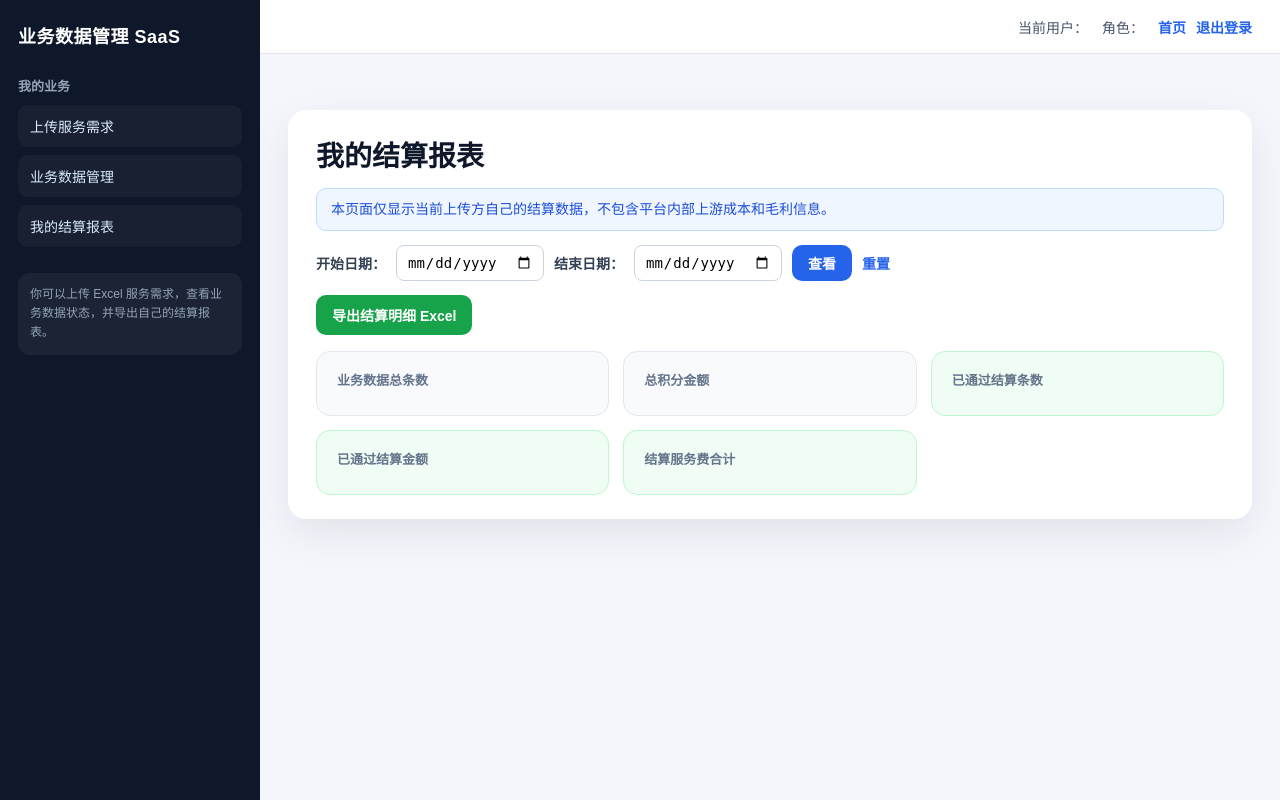
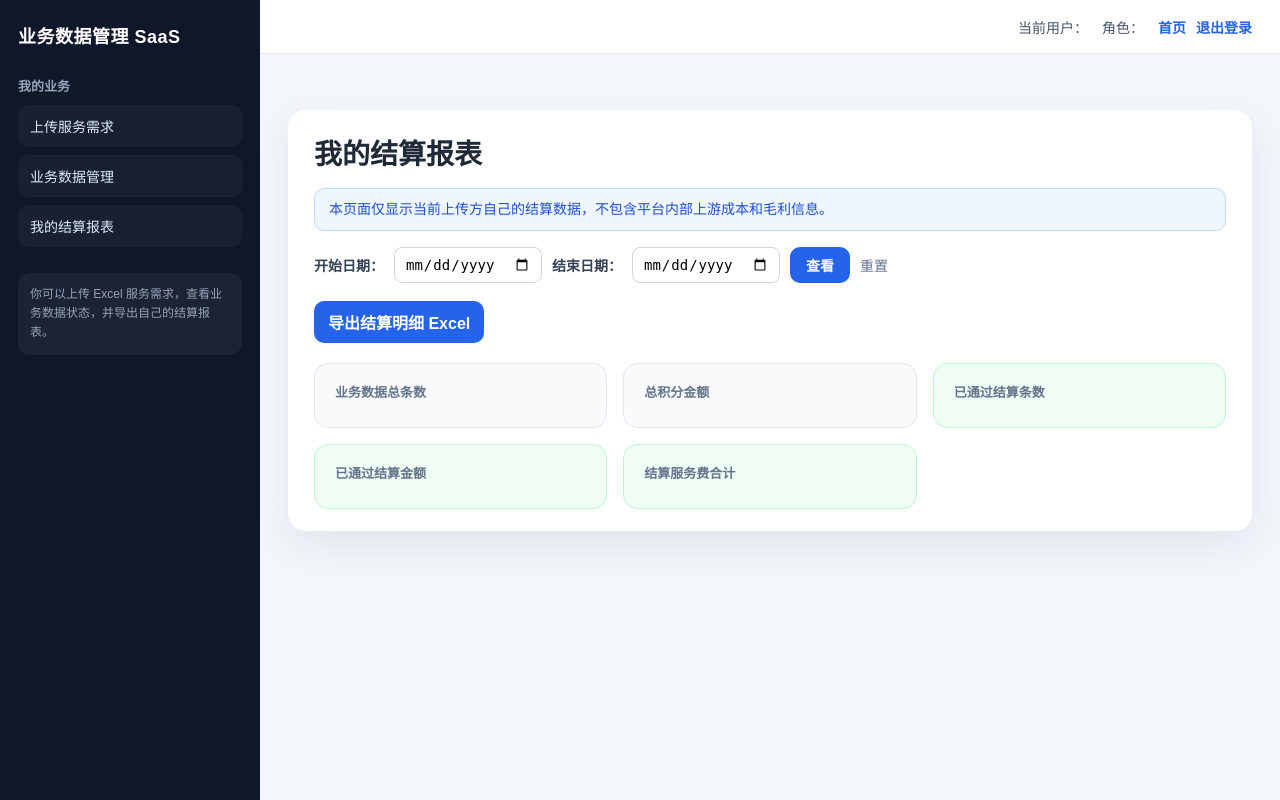
Before and after one commit to jordanlee5/business-saas-mvp, a FastAPI app: template app/templates/my_settlement.html in a window 1280 px wide. Run offline with FastAPI, Linux system fonts and the light colour scheme; the template is opened without the code that fills it, so the values that code supplies are empty.

Commit message:
migrate my settlement page to shared styles

```diff
--- a/app/templates/my_settlement.html
+++ b/app/templates/my_settlement.html
@@ -4,131 +4,6 @@
 
 {% block content %}
     <style>
-        body {
-            margin: 0;
-            font-family: Arial, "Microsoft YaHei", sans-serif;
-            background: #f3f6fb;
-            color: #0f172a;
-        }
-
-        .container {
-            max-width: 980px;
-            margin: 40px auto;
-            background: white;
-            border-radius: 16px;
-            padding: 32px;
-            box-shadow: 0 12px 30px rgba(15, 23, 42, 0.08);
-        }
-
-        h1 {
-            margin-top: 0;
-            font-size: 30px;
-        }
-
-        .notice {
-            background: #eff6ff;
-            border: 1px solid #bfdbfe;
-            color: #1d4ed8;
-            padding: 14px;
-            border-radius: 10px;
-            margin-bottom: 24px;
-        }
-
-        .filter-form {
-            display: flex;
-            align-items: center;
-            gap: 12px;
-            flex-wrap: wrap;
-            margin-bottom: 24px;
-        }
-
-        .filter-form input {
-            padding: 10px 12px;
-            border: 1px solid #cbd5e1;
-            border-radius: 10px;
-            font-size: 14px;
-        }
-
-        .filter-form button {
-            padding: 10px 18px;
-            border: none;
-            border-radius: 10px;
-            background: #2563eb;
-            color: white;
-            font-weight: 700;
-            cursor: pointer;
-        }
-
-        .reset-link {
-            color: #2563eb;
-            text-decoration: none;
-            font-weight: 700;
-        }
-
-        .export-button {
-            display: inline-block;
-            margin-bottom: 24px;
-            padding: 11px 18px;
-            border-radius: 10px;
-            background: #16a34a;
-            color: white;
-            text-decoration: none;
-            font-weight: 700;
-        }
-
-        .cards {
-            display: grid;
-            grid-template-columns: repeat(3, 1fr);
-            gap: 16px;
-        }
-
-        .card {
-            background: #f8fafc;
-            border: 1px solid #e2e8f0;
-            border-radius: 14px;
-            padding: 20px;
-        }
-
-        .settlement-card {
-            border: 1px solid #bbf7d0;
-            background: #f0fdf4;
-        }
-
-        .card-title {
-            color: #475569;
-            font-weight: 700;
-            font-size: 14px;
-            margin-bottom: 12px;
-        }
-
-        .card-value {
-            font-size: 28px;
-            font-weight: 800;
-        }
-        /* 我的结算报表：紧凑统一风格 V1 */
-        .container {
-            max-width: 980px;
-            margin: 28px auto;
-            background: white;
-            border-radius: 18px;
-            padding: 24px 28px;
-            box-shadow: 0 14px 40px rgba(15, 23, 42, 0.08);
-        }
-
-        h1 {
-            font-size: 28px;
-            margin: 0 0 14px 0;
-            color: #0f172a;
-        }
-
-        .notice {
-            padding: 10px 14px;
-            margin-bottom: 14px;
-            border-radius: 10px;
-            line-height: 1.5;
-            font-size: 14px;
-        }
-
         .filter-form {
             display: flex;
             align-items: center;
@@ -146,28 +21,31 @@
         .filter-form input {
             height: 36px;
             padding: 0 10px;
+            border: 1px solid #d1d5db;
             border-radius: 8px;
             font-size: 14px;
             box-sizing: border-box;
         }
 
-        .filter-form button {
+        .filter-form .ui-button-primary {
             height: 36px;
             padding: 0 16px;
-            border-radius: 10px;
+            border-radius: var(--radius-control);
             font-size: 14px;
         }
 
         .reset-link {
+            color: var(--text-muted);
+            text-decoration: none;
             font-size: 14px;
         }
 
+        .reset-link:hover {
+            text-decoration: underline;
+        }
+
         .export-button {
-            display: inline-block;
             margin-bottom: 16px;
-            padding: 10px 16px;
-            border-radius: 10px;
-            font-size: 14px;
         }
 
         .cards {
@@ -178,7 +56,7 @@
 
         .cards .card {
             background: #f8fafc;
-            border: 1px solid #e2e8f0;
+            border: 1px solid var(--border-light);
             border-radius: 14px;
             padding: 18px 20px;
         }
@@ -189,7 +67,7 @@
         }
 
         .card-title {
-            color: #64748b;
+            color: var(--text-muted);
             font-size: 13px;
             font-weight: 700;
             margin-bottom: 8px;
@@ -199,15 +77,39 @@
             font-size: 26px;
             font-weight: 800;
             line-height: 1.2;
-            color: #0f172a;
+            color: var(--text-main);
+        }
+        .settlement-page {
+            max-width: 980px;
+        }
+
+        .settlement-page h1 {
+            font-size: 28px;
+            margin: 0 0 16px 0;
+        }
+
+        .settlement-page .ui-hint {
+            margin-bottom: 16px;
+        }
+
+        .settlement-page .filter-form {
+            margin-bottom: 18px;
+        }
+
+        .settlement-page .export-button {
+            margin-bottom: 20px;
+        }
+
+        .settlement-page .cards {
+            gap: 16px;
         }
     </style>
 
 
-    <div class="container">
+    <div class="page-container ui-card settlement-page">
         <h1>我的结算报表</h1>
 
-        <div class="notice">
+        <div class="ui-hint">
             本页面仅显示当前上传方自己的结算数据，不包含平台内部上游成本和毛利信息。
         </div>
 
@@ -218,13 +120,13 @@
             <label>结束日期：</label>
             <input type="date" name="end_date" value="{{ end_date }}">
 
-            <button type="submit">查看</button>
+            <button type="submit" class="ui-button-primary">查看</button>
 
             <a href="/my-settlement" class="reset-link">重置</a >
         </form>
 
         <a
-            class="export-button"
+            class="export-button ui-button-primary"
             href="/my-settlement/export?start_date={{ start_date }}&end_date={{ end_date }}"
         >
             导出结算明细 Excel
```
